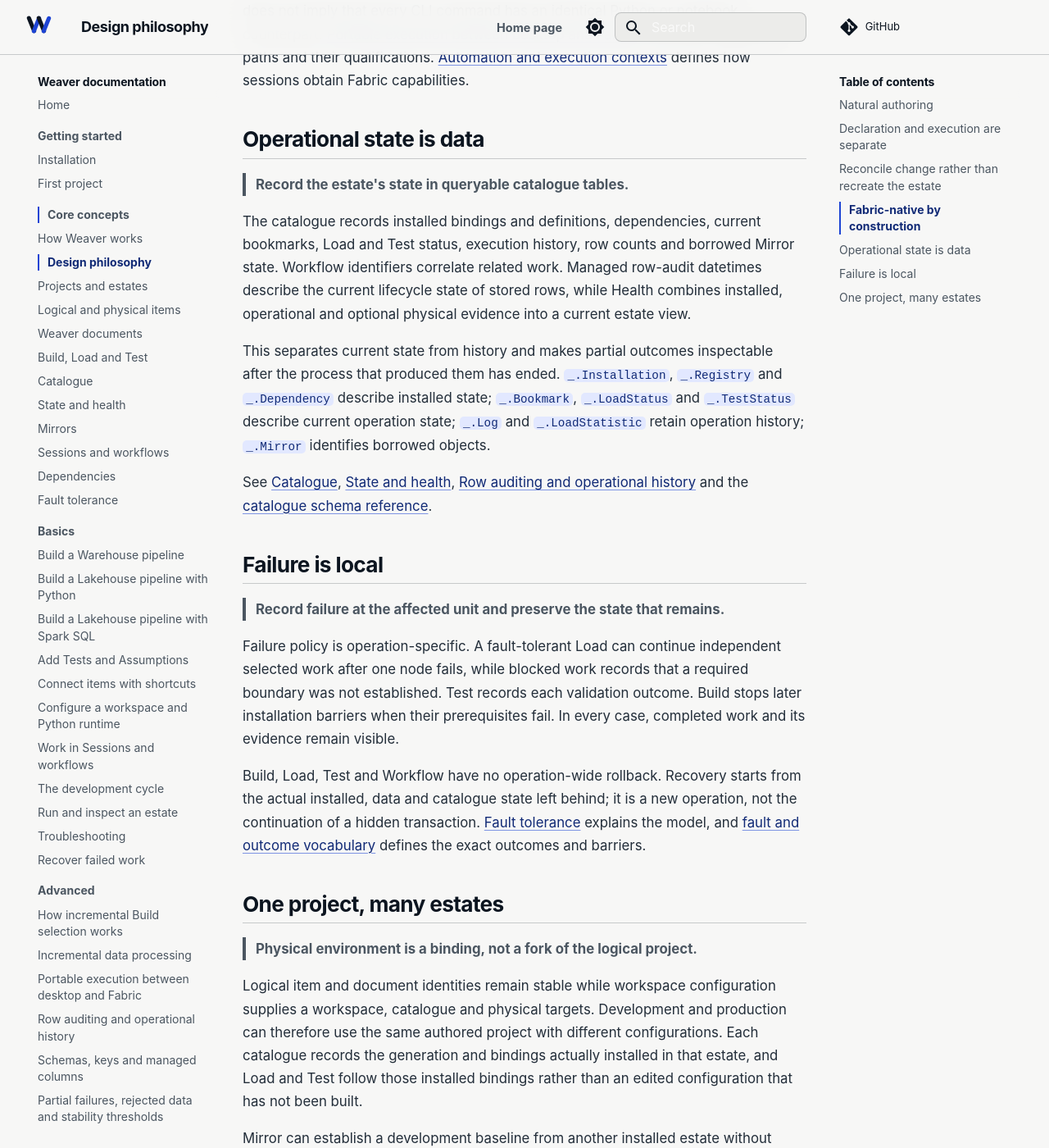
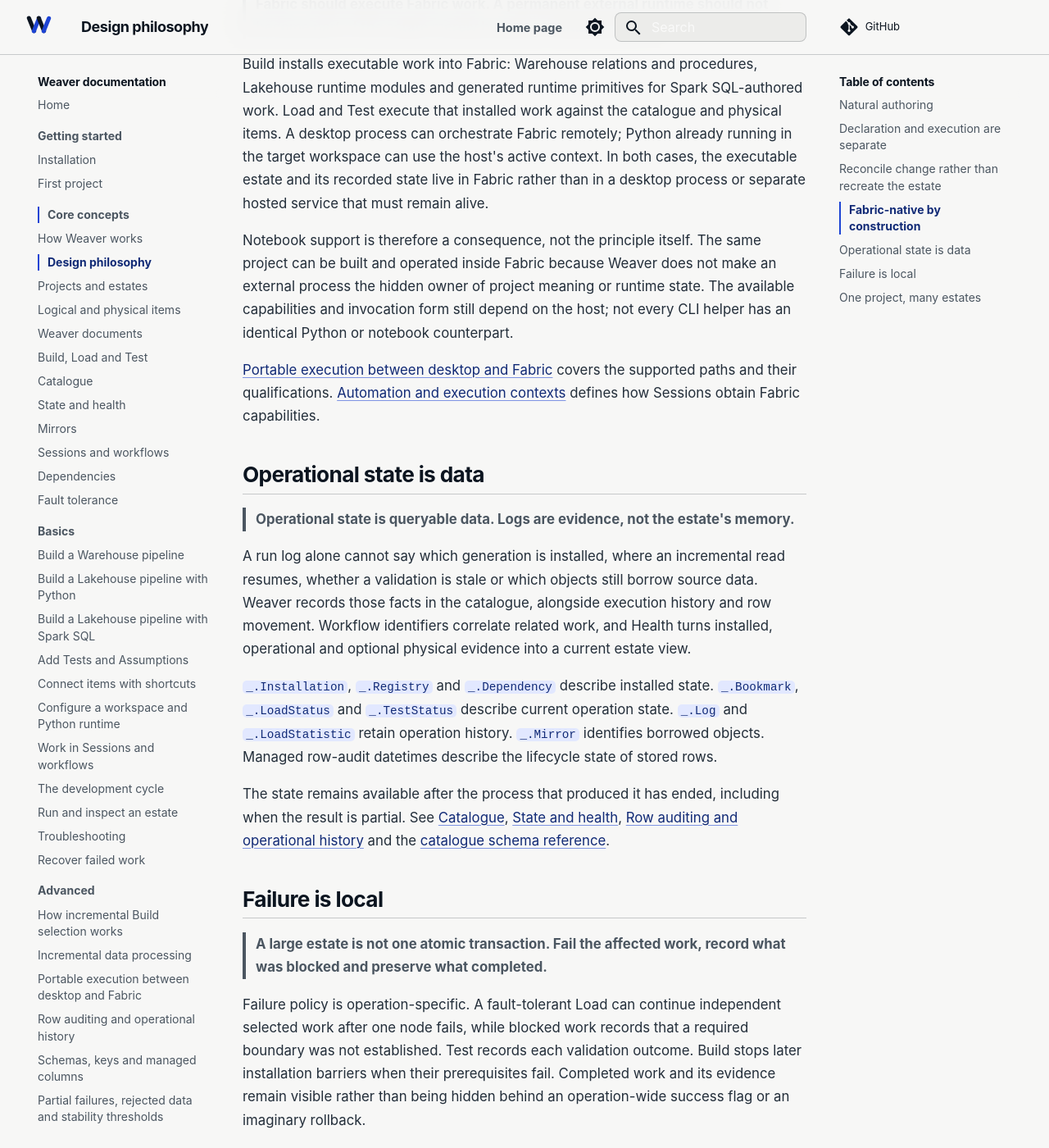
Before and after one commit to matthias-wong-dev/weaverstack-docs, an MkDocs documentation site: the page built from docs/core-concepts/design-philosophy.md, in a window 1280 px wide and 1400 px high, scrolled down 2573 px. Shown: the whole window at 82% size. Built offline with MkDocs 1.6.1 and Material for MkDocs 9.7.7, drawn with Linux system fonts in a browser that asks for light colours; comment, search, counter and statistics services are not loaded; some of the changed text lies outside the part shown.

Commit message:
docs: sharpen Weaver design philosophy

````diff
--- a/docs/core-concepts/design-philosophy.md
+++ b/docs/core-concepts/design-philosophy.md
@@ -1,12 +1,14 @@
 # Design philosophy
 
-Weaver is shaped around the distinction between what a project declares, what Build installs and what later operations do. The principles below explain the consequences of that distinction for authoring and operating a Fabric estate.
+Weaver is shaped around the distinction between what a project declares, what Build installs and what later operations do. These are architectural choices, not styling preferences. They decide whether the estate remains understandable when it spans engines, environments and failed runs.
 
 ## Natural authoring
 
-> **Use SQL and Python as SQL and Python. Add only the declaration needed to identify, build and operate the estate.**
+> **Use SQL and Python as SQL and Python. What you write should still make sense to the engine and to another engineer.**
 
-A Weaver document keeps its executable body in T-SQL, Spark SQL or Python. Its path and metadata add a logical identity such as `Parcel.Event`, the owning item and the properties Weaver needs for the lifecycle. Physical workspace, Lakehouse and Warehouse names stay in workspace configuration rather than authored logic.
+A SQL body should not need a templating engine to turn macros into the statement Fabric eventually sees. In a Weaver document, the authored body remains T-SQL or Spark SQL; the declaration sits in a comment that the SQL engine already understands. Python remains a module with classes and imports, not another language encoded inside configuration.
+
+Weaver adds the information the lifecycle genuinely needs: a logical identity such as `Parcel.Event`, the owning item and a small amount of metadata. It does not need a second naming system to disguise relation names, or a parallel graph that repeats relationships already present in code.
 
 Consequences:
 
@@ -14,12 +16,13 @@ Consequences:
 - Spark SQL Tables and Views still require an explicit `Dependencies` field, including `Dependencies: []` when no managed dependency exists.
 - An explicit `Dependencies` field replaces inference rather than extending it.
 - `Lineage`, foreign keys and other descriptive references describe the estate; they do not create execution dependencies.
+- Physical workspace, Lakehouse and Warehouse names stay in workspace configuration rather than leaking into authored logic.
 
 See [Weaver documents](weaver-documents.md), [Dependencies](dependencies.md) and [Common metadata](../reference/weaver-documents/common-metadata.md) for the authoring rules.
 
 ## Declaration and execution are separate
 
-> **Build defines the installed estate. Load and Test operate it.**
+> **Build defines the installed estate. Load and Test operate it. Installing code is not the same job as running data.**
 
 ```text
 project source
@@ -33,50 +36,52 @@ installed estate
 operational state
 ```
 
-Build interprets project source, resolves its physical bindings and installs definitions and executable work. Load and Test then read that installed generation from the catalogue; they do not reopen the project. Editing source therefore changes the intended estate, but the operating estate changes only after Build installs a new generation.
+Build interprets project source, resolves its physical bindings and installs definitions and executable work. Load and Test then use that installed generation from the catalogue; they do not reinterpret whichever files happen to be on disk when a run begins. Editing source changes the intended estate, but the operating estate changes only after Build installs a new generation.
 
-This gives Build, Load and Test distinct state and failure boundaries. Build can install load code without executing it. Load changes data and load state. Test records validation outcomes. A failure in one boundary does not turn the others into one transaction. [Build, Load and Test](build-load-and-test.md) owns the lifecycle model; [operation behaviour](../reference/operation-behaviour/index.md) defines each boundary precisely.
+That boundary is what makes frozen Build bundles, repeatable runtime work and inspection of the installed generation possible. It also keeps failures honest: a Build failure, a failed Load and a failed validation are different events with different remaining state, not one vague project failure. [Build, Load and Test](build-load-and-test.md) owns the lifecycle model; [operation behaviour](../reference/operation-behaviour/index.md) defines each boundary precisely.
 
 ## Reconcile change rather than recreate the estate
 
-> **Compare desired, installed and operational state, then act on the difference.**
+> **Rebuilding everything is not a change strategy. Compare desired, installed and operational state, then act on the difference.**
 
 Build compares authored declarations, catalogue certification and physical inventory. Signatures identify changed definitions; managed dependencies identify affected descendants within the selected items; unchanged installed definitions remain in place. Load uses bookmarks and current health to select or process outstanding data work. In a mirrored development estate, unchanged objects can remain borrowed while changed or affected objects become local.
 
-This principle is not a universal “incremental” promise. `Incremental` has specific Table and Folder meanings, with document-specific defaults. Rebuilding loadable work resets its current Load state and bookmark, and reload explicitly reconstructs selected Tables. Re-mirroring is also a deliberate reset: it reconstructs the selected destination boundary from a new source baseline rather than refreshing around local work.
+This principle is not a universal “incremental” slogan. `Incremental` has specific Table and Folder meanings, with document-specific defaults. Rebuilding loadable work resets its current Load state and bookmark, and reload explicitly reconstructs selected Tables. Re-mirroring is also a deliberate reset: it reconstructs the selected destination boundary from a new source baseline rather than refreshing around local work.
 
 The detailed mechanisms are [incremental Build selection](../advanced/incremental-build-selection.md), [incremental data processing](../advanced/incremental-data-processing.md) and [Mirror and materialisation strategies](../advanced/mirror-and-materialisation-strategies.md).
 
 ## Fabric-native by construction
 
-> **Fabric is the execution environment and the home of the installed estate, not merely a notebook front end.**
+> **Fabric should execute Fabric work. A permanent external runtime should not become part of the estate merely because it initiated the run.**
 
-Build installs executable work into Fabric: Warehouse relations and procedures, Lakehouse runtime modules and generated runtime primitives for Spark SQL-authored work. Load and Test execute that installed work against the catalogue and physical items. A desktop process can orchestrate remote Fabric capabilities; Python already running in the target Fabric workspace can use the host's active context. In both cases, the estate and its recorded state remain in Fabric rather than in a desktop process that must stay in the execution path.
+Build installs executable work into Fabric: Warehouse relations and procedures, Lakehouse runtime modules and generated runtime primitives for Spark SQL-authored work. Load and Test execute that installed work against the catalogue and physical items. A desktop process can orchestrate Fabric remotely; Python already running in the target workspace can use the host's active context. In both cases, the executable estate and its recorded state live in Fabric rather than in a desktop process or separate hosted service that must remain alive.
 
-The available capabilities and invocation form depend on the host, so this principle does not imply that every CLI command has an identical Python or notebook counterpart. [Portable execution between desktop and Fabric](../advanced/portable-execution-between-desktop-and-fabric.md) covers the supported paths and their qualifications. [Automation and execution contexts](../advanced/automation-and-execution-contexts.md) defines how sessions obtain Fabric capabilities.
+Notebook support is therefore a consequence, not the principle itself. The same project can be built and operated inside Fabric because Weaver does not make an external process the hidden owner of project meaning or runtime state. The available capabilities and invocation form still depend on the host; not every CLI helper has an identical Python or notebook counterpart.
+
+[Portable execution between desktop and Fabric](../advanced/portable-execution-between-desktop-and-fabric.md) covers the supported paths and their qualifications. [Automation and execution contexts](../advanced/automation-and-execution-contexts.md) defines how Sessions obtain Fabric capabilities.
 
 ## Operational state is data
 
-> **Record the estate's state in queryable catalogue tables.**
+> **Operational state is queryable data. Logs are evidence, not the estate's memory.**
 
-The catalogue records installed bindings and definitions, dependencies, current bookmarks, Load and Test status, execution history, row counts and borrowed Mirror state. Workflow identifiers correlate related work. Managed row-audit datetimes describe the current lifecycle state of stored rows, while Health combines installed, operational and optional physical evidence into a current estate view.
+A run log alone cannot say which generation is installed, where an incremental read resumes, whether a validation is stale or which objects still borrow source data. Weaver records those facts in the catalogue, alongside execution history and row movement. Workflow identifiers correlate related work, and Health turns installed, operational and optional physical evidence into a current estate view.
 
-This separates current state from history and makes partial outcomes inspectable after the process that produced them has ended. `_.Installation`, `_.Registry` and `_.Dependency` describe installed state; `_.Bookmark`, `_.LoadStatus` and `_.TestStatus` describe current operation state; `_.Log` and `_.LoadStatistic` retain operation history; `_.Mirror` identifies borrowed objects.
+`_.Installation`, `_.Registry` and `_.Dependency` describe installed state. `_.Bookmark`, `_.LoadStatus` and `_.TestStatus` describe current operation state. `_.Log` and `_.LoadStatistic` retain operation history. `_.Mirror` identifies borrowed objects. Managed row-audit datetimes describe the lifecycle state of stored rows.
 
-See [Catalogue](catalogue.md), [State and health](state-and-health.md), [Row auditing and operational history](../advanced/row-auditing-and-operational-history.md) and the [catalogue schema reference](../reference/catalogue-schema.md).
+The state remains available after the process that produced it has ended, including when the result is partial. See [Catalogue](catalogue.md), [State and health](state-and-health.md), [Row auditing and operational history](../advanced/row-auditing-and-operational-history.md) and the [catalogue schema reference](../reference/catalogue-schema.md).
 
 ## Failure is local
 
-> **Record failure at the affected unit and preserve the state that remains.**
+> **A large estate is not one atomic transaction. Fail the affected work, record what was blocked and preserve what completed.**
 
-Failure policy is operation-specific. A fault-tolerant Load can continue independent selected work after one node fails, while blocked work records that a required boundary was not established. Test records each validation outcome. Build stops later installation barriers when their prerequisites fail. In every case, completed work and its evidence remain visible.
+Failure policy is operation-specific. A fault-tolerant Load can continue independent selected work after one node fails, while blocked work records that a required boundary was not established. Test records each validation outcome. Build stops later installation barriers when their prerequisites fail. Completed work and its evidence remain visible rather than being hidden behind an operation-wide success flag or an imaginary rollback.
 
 Build, Load, Test and Workflow have no operation-wide rollback. Recovery starts from the actual installed, data and catalogue state left behind; it is a new operation, not the continuation of a hidden transaction. [Fault tolerance](fault-tolerance.md) explains the model, and [fault and outcome vocabulary](../reference/operation-behaviour/fault-and-outcome-vocabulary.md) defines the exact outcomes and barriers.
 
 ## One project, many estates
 
-> **Physical environment is a binding, not a fork of the logical project.**
+> **Development and production are physical bindings, not forks of the logical project.**
 
-Logical item and document identities remain stable while workspace configuration supplies a workspace, catalogue and physical targets. Development and production can therefore use the same authored project with different configurations. Each catalogue records the generation and bindings actually installed in that estate, and Load and Test follow those installed bindings rather than an edited configuration that has not been built.
+Logical item and document identities remain stable while workspace configuration supplies a workspace, catalogue and physical targets. Environment names and deployment-specific Fabric item names do not belong in the SQL and Python merely because the project moves. Each catalogue records the generation and bindings actually installed in that estate, and Load and Test follow those installed bindings rather than an edited configuration that has not been built.
 
 Mirror can establish a development baseline from another installed estate without adding development-specific names to authored files. Changed work can then become local while unchanged work remains borrowed. See [Logical and physical items](logical-and-physical-items.md), [Mirrors](mirrors.md), [The development cycle](../basics/development-cycle.md) and [workspace configuration reference](../reference/configuration-files/workspace-config.md).
````
